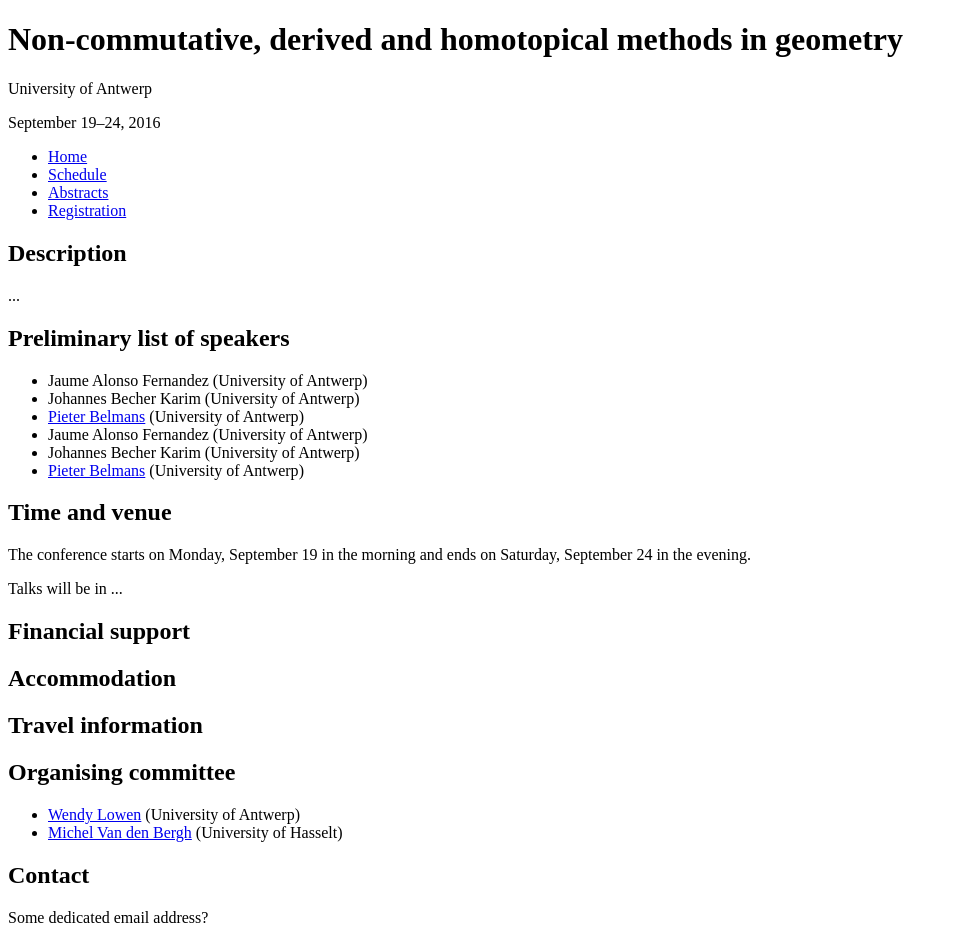
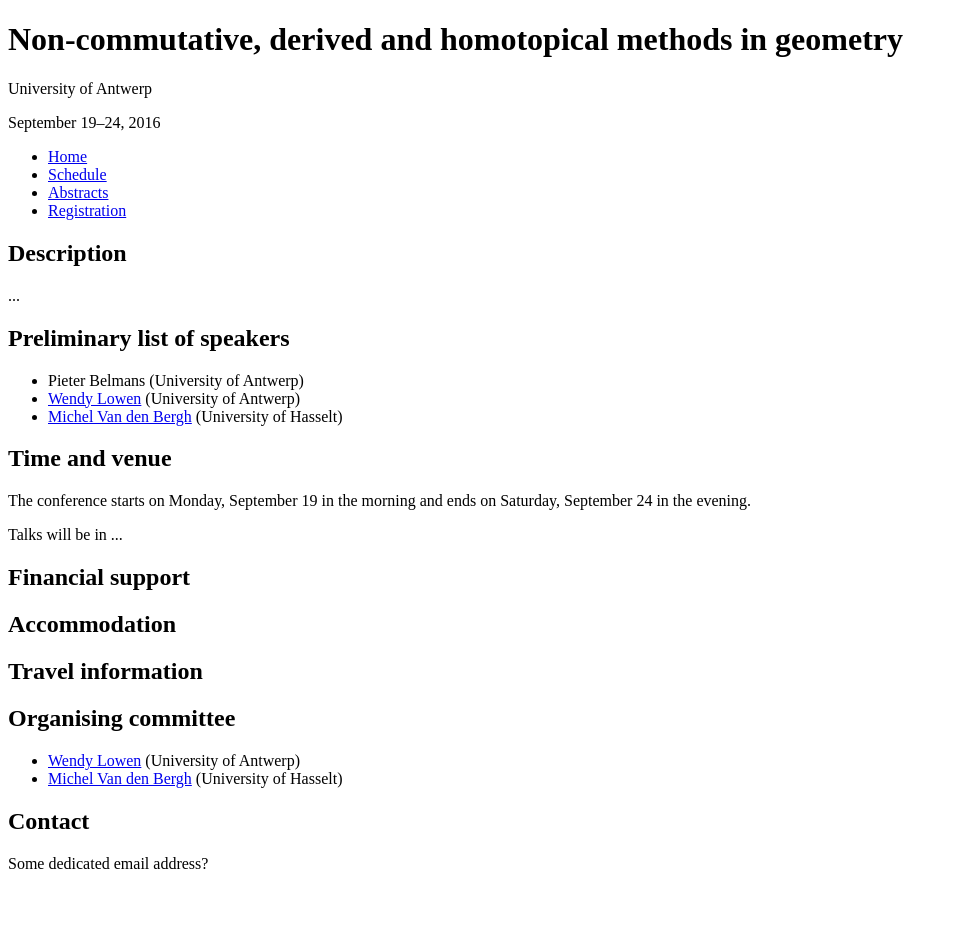
Before and after one commit to ncag-info/antwerp-2016, a Jekyll site: the page built from index.html, in a window 1280 px wide. Shown: the whole page, without its empty margins (0-958 px from the left). Built offline with Jekyll 4.4.1, drawn with Linux system fonts in a browser that asks for light colours; after the commit the page ends 900 px from its top, so only the background shows below that.

Commit message:
Started using a data file

```diff
--- a/index.html
+++ b/index.html
@@ -7,12 +7,16 @@
 
 <h2>Preliminary list of speakers</h2>
 <ul class="names">
-  <li><span class="name">Jaume Alonso Fernandez</span> (<span class="affiliation">University of Antwerp</span>)
-  <li><span class="name">Johannes Becher Karim</span> (<span class="affiliation">University of Antwerp</span>)
-  <li><span class="name"><a href="http://win.ua.ac.be/~pbelmans/">Pieter Belmans</a></span> (<span class="affiliation">University of Antwerp</span>)
-  <li><span class="name">Jaume Alonso Fernandez</span> (<span class="affiliation">University of Antwerp</span>)
-  <li><span class="name">Johannes Becher Karim</span> (<span class="affiliation">University of Antwerp</span>)
-  <li><span class="name"><a href="http://win.ua.ac.be/~pbelmans/">Pieter Belmans</a></span> (<span class="affiliation">University of Antwerp</span>)
+{% for speaker in site.data.list %}
+  <li><span class="name">
+  {% if speaker.website %}
+    <a href="{{ speaker.website }}">{{ speaker.name }}</a>
+  {% else %}
+    {{ speaker.name }}
+  {% endif %}
+  </span>
+  (<span class="affiliation">{{ speaker.affiliation }}</a>)
+{% endfor %}
 </ul>
 
 <h2>Time and venue</h2>
```
Also changed, not shown: _data/list.yml (added, +20 -0 lines).
